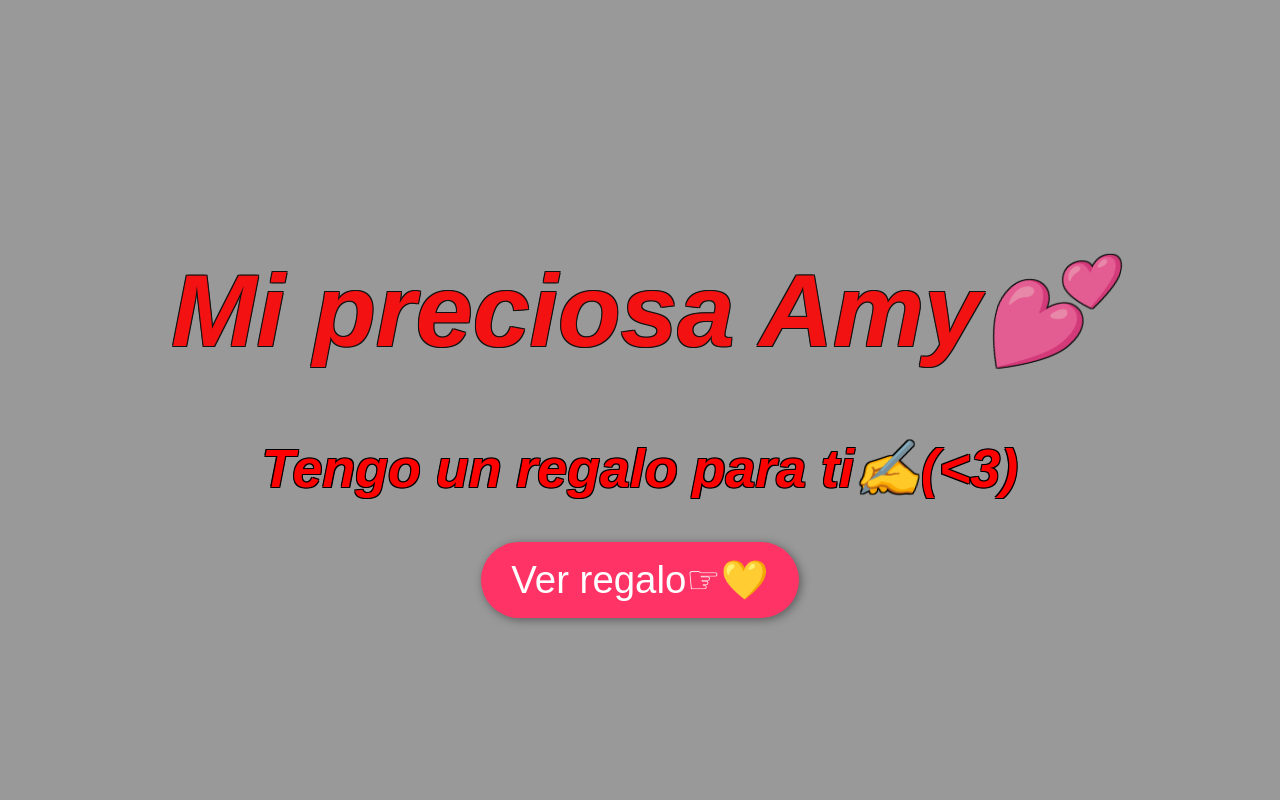
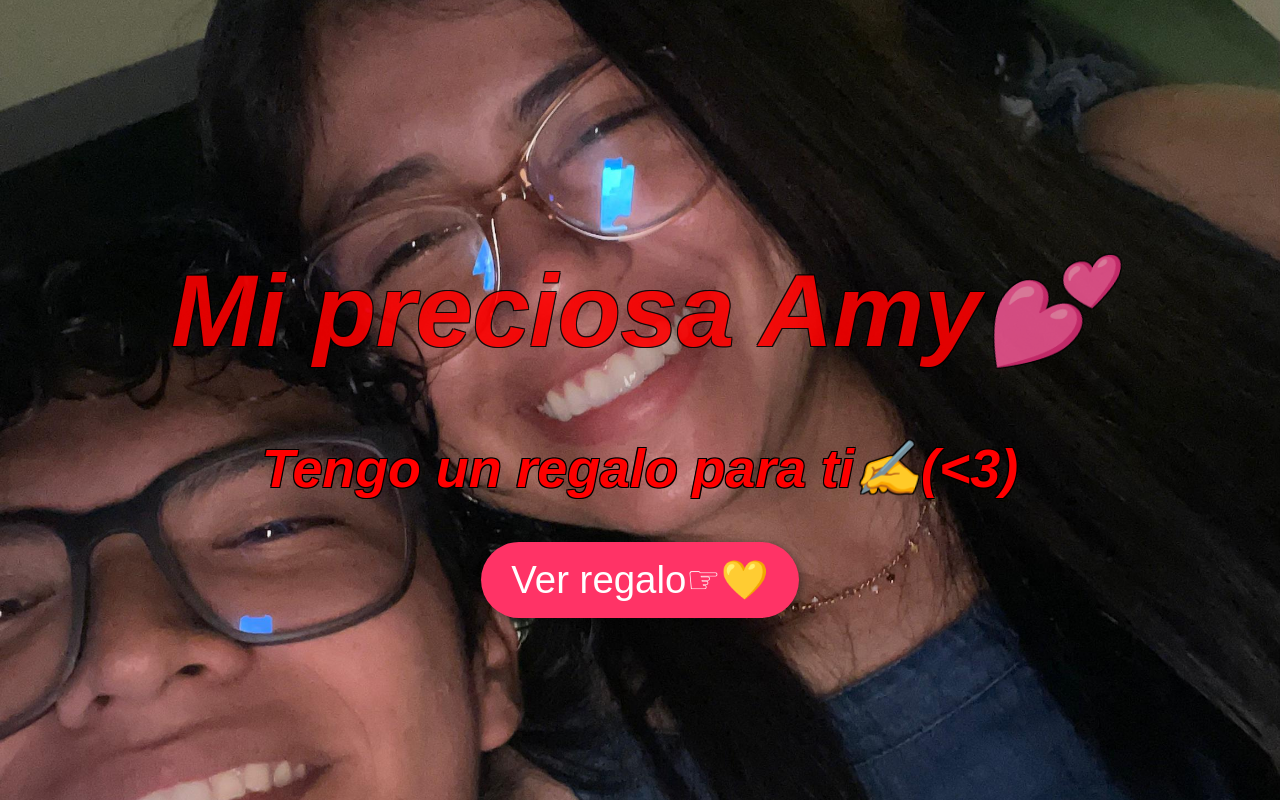
Before and after one commit to Notorious2701/viernes13, a plain HTML site: page index.html in a window 1280 px wide. Drawn offline with Linux system fonts and the light colour scheme.

Commit message:
Add files via upload

```diff
--- a/index.html
+++ b/index.html
@@ -13,7 +13,7 @@
             display: flex;
             justify-content: center;
             align-items: center;
-            background: url('img/fondo.jpg') no-repeat center center/cover;
+            background: url('fondo.jpg') no-repeat center center/cover;
             font-family: 'Arial', sans-serif;
             position: relative;
             color: white;
```
